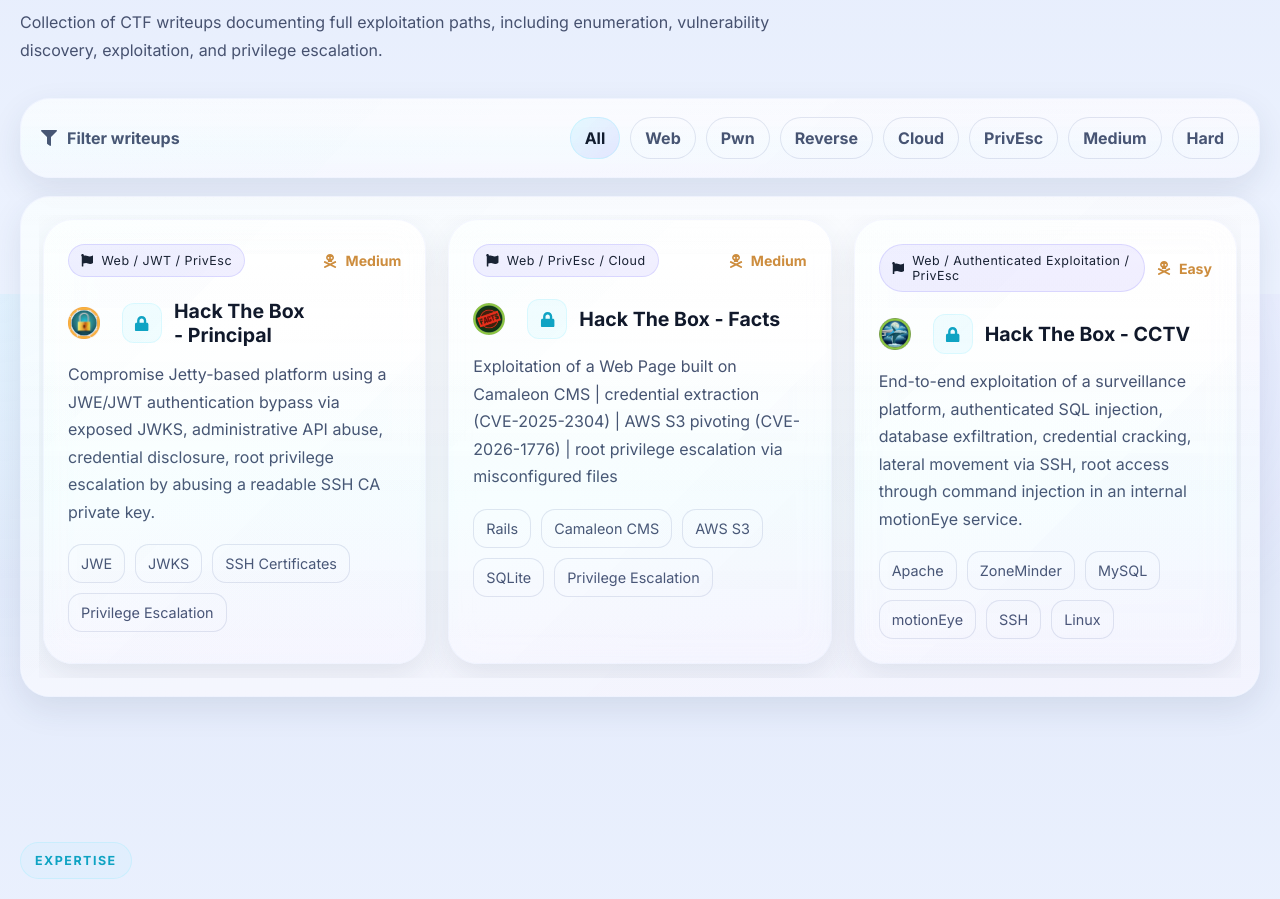
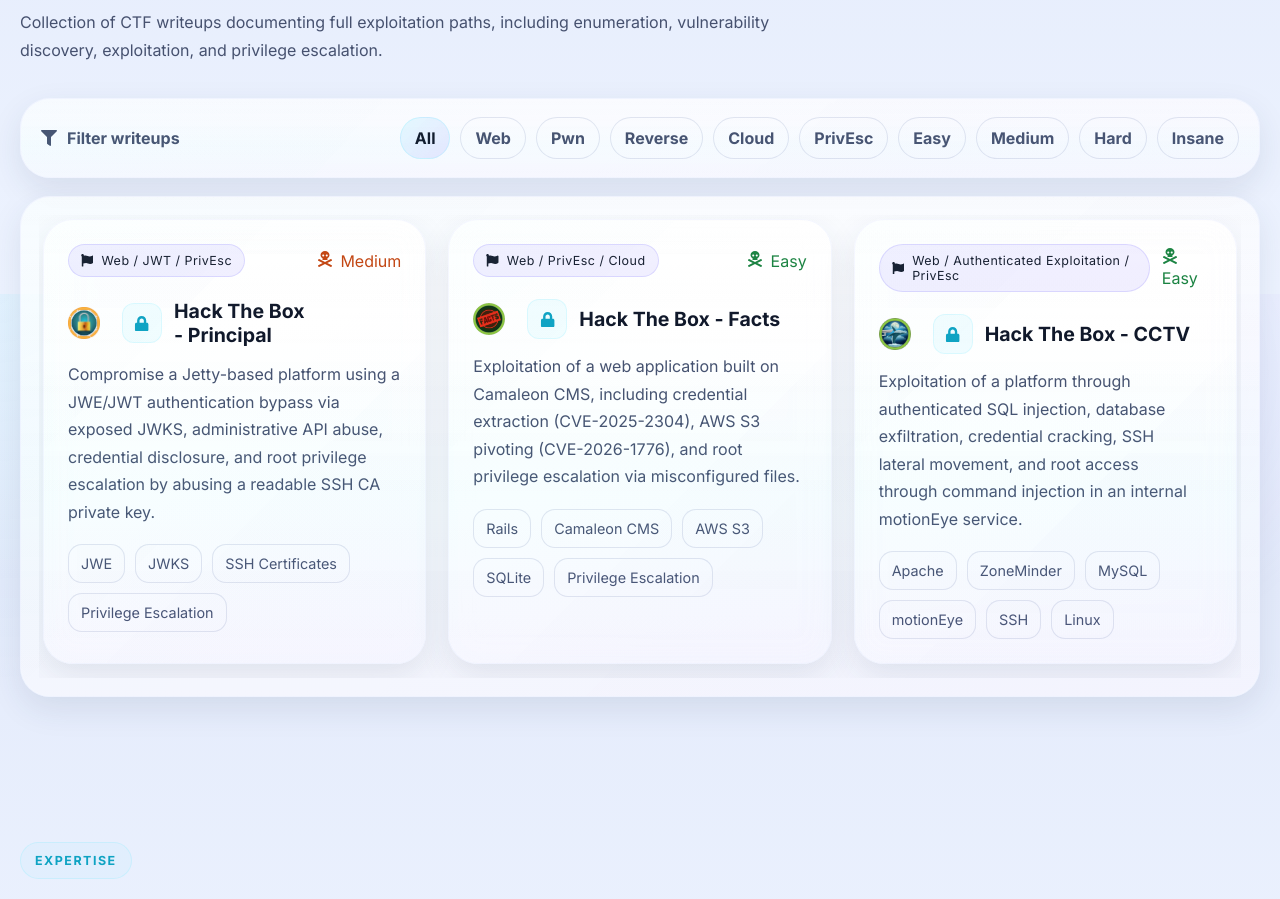
Before and after one commit to alessandro-carboni/alessandro-carboni.github.io, a React (Vite) app: page / in a window 1280 px wide. Shown: the part 2906-3805 px from the top of the page. Built offline with nearby package versions, Linux system fonts and the light colour scheme.

Commit message:
clean writeup

```diff
--- a/src/components/HorizontalScrollSection.jsx
+++ b/src/components/HorizontalScrollSection.jsx
@@ -1,6 +1,6 @@
 import { useMemo, useState } from 'react'
 import { FaFlag, FaLock, FaSkullCrossbones, FaFilter } from 'react-icons/fa'
-import { writeups, writeupFilters } from '../data/portfolioData'
+import { writeups, writeupFilters, getDifficultyStyles } from '../data/portfolioData'
 import SectionTitle from './SectionTitle'
 
 export default function HorizontalScrollSection() {
@@ -42,12 +42,15 @@ export default function HorizontalScrollSection() {
 
         <div className="writeup-scroller-shell glass-card">
           <div className="writeup-scroller">
-            {filteredWriteups.map((item) => (
+            {filteredWriteups.map((item) => {
+              const difficultyStyles = getDifficultyStyles(item.difficulty)
+
+              return (
                 <a
                   href={item.link}
                   target="_blank"
                   rel="noreferrer"
-                className="writeup-card glass-card writeup-card--link"
+                  className="writeup-card glass-card writeup-card--link flex flex-col"
                   key={item.title}
                 >
                   <div className="writeup-card__meta">
@@ -55,9 +58,34 @@ export default function HorizontalScrollSection() {
                       <FaFlag />
                       {item.type}
                     </span>
-                  <span className="difficulty">
-                    <FaSkullCrossbones />
-                    {item.difficulty}
+
+                    <span
+                      className="inline-flex items-center rounded-full px-3 py-1 text-sm font-semibold border"
+                      style={{
+                        color:
+                          item.difficulty === 'Easy'
+                            ? '#15803d'
+                            : item.difficulty === 'Medium'
+                            ? '#c2410c'
+                            : item.difficulty === 'Hard'
+                            ? '#b91c1c'
+                            : item.difficulty === 'Insane'
+                            ? '#6d28d9'
+                            : '#475569',
+                        borderColor:
+                          item.difficulty === 'Easy'
+                            ? '#bbf7d0'
+                            : item.difficulty === 'Medium'
+                            ? '#fed7aa'
+                            : item.difficulty === 'Hard'
+                            ? '#fecaca'
+                            : item.difficulty === 'Insane'
+                            ? '#ddd6fe'
+                            : '#e2e8f0',
+                      }}
+                    >
+                      <FaSkullCrossbones style={{ marginRight: '0.45rem' }} />
+                      <span>{item.difficulty}</span>
                     </span>
                   </div>
 
@@ -73,12 +101,13 @@ export default function HorizontalScrollSection() {
                     <span className="writeup-card__icon">
                       <FaLock />
                     </span>
+
                     <h3>{item.title}</h3>
                   </div>
 
                   <p>{item.summary}</p>
 
-                <div className="tag-cloud">
+                  <div className="tag-cloud mt-auto">
                     {item.stack.map((tag) => (
                       <span className="tag" key={tag}>
                         {tag}
@@ -86,7 +115,8 @@ export default function HorizontalScrollSection() {
                     ))}
                   </div>
                 </a>
-            ))}
+              )
+            })}
           </div>
         </div>
       </div>
--- a/src/data/portfolioData.js
+++ b/src/data/portfolioData.js
@@ -78,37 +78,51 @@ export const experienceTimeline = [
   },
 ]
 
-export const writeupFilters = ['All', 'Web', 'Pwn', 'Reverse', 'Cloud', 'PrivEsc', 'Medium', 'Hard']
+export const writeupFilters = [
+  'All',
+  'Web',
+  'Pwn',
+  'Reverse',
+  'Cloud',
+  'PrivEsc',
+  'Easy',
+  'Medium',
+  'Hard',
+  'Insane',
+]
 
 export const writeups = [
   {
     title: 'Hack The Box - Principal',
     type: 'Web / JWT / PrivEsc',
     difficulty: 'Medium',
-    summary: 'Compromise Jetty-based platform using a JWE/JWT authentication bypass via exposed JWKS, administrative API abuse, credential disclosure, root privilege escalation by abusing a readable SSH CA private key.',
+    summary:
+      'Compromise a Jetty-based platform using a JWE/JWT authentication bypass via exposed JWKS, administrative API abuse, credential disclosure, and root privilege escalation by abusing a readable SSH CA private key.',
     stack: ['JWE', 'JWKS', 'SSH Certificates', 'Privilege Escalation'],
     category: ['Web', 'JWT', 'PrivEsc', 'Medium'],
-    link: 'https://github.com/alessandro-carboni/CTF-Writeups/tree/main/Principal/principal.md',
+    link: 'https://github.com/alessandro-carboni/CTF-Writeups/blob/main/Principal/principal.md',
     image: '/images/Principal.png',
   },
   {
     title: 'Hack The Box - Facts',
     type: 'Web / PrivEsc / Cloud',
-    difficulty: 'Medium',
-    summary: 'Exploitation of a Web Page built on Camaleon CMS | credential extraction (CVE-2025-2304) | AWS S3 pivoting (CVE-2026-1776) | root privilege escalation via misconfigured files',
+    difficulty: 'Easy',
+    summary:
+      'Exploitation of a web application built on Camaleon CMS, including credential extraction (CVE-2025-2304), AWS S3 pivoting (CVE-2026-1776), and root privilege escalation via misconfigured files.',
     stack: ['Rails', 'Camaleon CMS', 'AWS S3', 'SQLite', 'Privilege Escalation'],
     category: ['Web', 'PrivEsc', 'Cloud', 'Medium'],
-    link: 'https://github.com/alessandro-carboni/CTF-Writeups/tree/main/Facts/facts.md',
+    link: 'https://github.com/alessandro-carboni/CTF-Writeups/blob/main/Facts/facts.md',
     image: '/images/Facts.png',
   },
   {
     title: 'Hack The Box - CCTV',
     type: 'Web / Authenticated Exploitation / PrivEsc',
     difficulty: 'Easy',
-    summary: 'End-to-end exploitation of a surveillance platform, authenticated SQL injection, database exfiltration, credential cracking, lateral movement via SSH, root access through command injection in an internal motionEye service.',
+    summary:
+      'Exploitation of a platform through authenticated SQL injection, database exfiltration, credential cracking, SSH lateral movement, and root access through command injection in an internal motionEye service.',
     stack: ['Apache', 'ZoneMinder', 'MySQL', 'motionEye', 'SSH', 'Linux'],
     category: ['Web', 'SQLi', 'PrivEsc', 'Easy'],
-    link: 'https://github.com/alessandro-carboni/CTF-Writeups/tree/main/CCTV/cctv.md',
+    link: 'https://github.com/alessandro-carboni/CTF-Writeups/blob/main/CCTV/cctv.md',
     image: '/images/Cctv.png',
   },
 ]
@@ -233,3 +247,40 @@ export const footerReferences = [
     items: ['CTF practice', 'Exploit research', 'Systems security', 'Bug Hunting'],
   },
 ]
+
+export const getDifficultyStyles = (difficulty) => {
+  const normalizedDifficulty = String(difficulty || '').toLowerCase()
+
+  switch (normalizedDifficulty) {
+    case 'easy':
+      return {
+        text: 'text-green-700',
+        icon: 'text-green-600',
+        badge: 'bg-green-100/80 border border-green-200 text-green-700',
+      }
+    case 'medium':
+      return {
+        text: 'text-orange-600',
+        icon: 'text-orange-500',
+        badge: 'bg-orange-100/80 border border-orange-200 text-orange-700',
+      }
+    case 'hard':
+      return {
+        text: 'text-red-700',
+        icon: 'text-red-600',
+        badge: 'bg-red-100/80 border border-red-200 text-red-700',
+      }
+    case 'insane':
+      return {
+        text: 'text-violet-700',
+        icon: 'text-violet-600',
+        badge: 'bg-violet-100/80 border border-violet-200 text-violet-700',
+      }
+    default:
+      return {
+        text: 'text-slate-600',
+        icon: 'text-slate-500',
+        badge: 'bg-slate-100/80 border border-slate-200 text-slate-600',
+      }
+  }
+}
```
Lines whose indentation alone changed are shown as unchanged.
